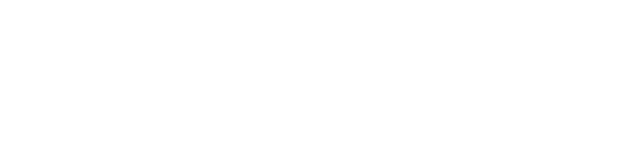
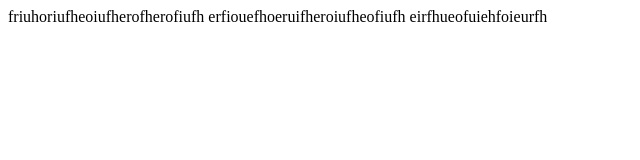
Before and after one commit to yfz373/Website-Group, a plain HTML site: page index.html in a window 1280 px wide. Shown: the whole page, without its empty margins (0-640 px from the left). Drawn offline with Linux system fonts and the light colour scheme.

Commit message:
Add files via upload

```diff
--- a/index.html
+++ b/index.html
@@ -6,6 +6,9 @@
     <title>Document</title>
 </head>
 <body>
+    friuhoriufheoiufherofherofiufh
+    erfiouefhoeruifheroiufheofiufh
+    eirfhueofuiehfoieurfh
 
 </body>
 </html>
```
